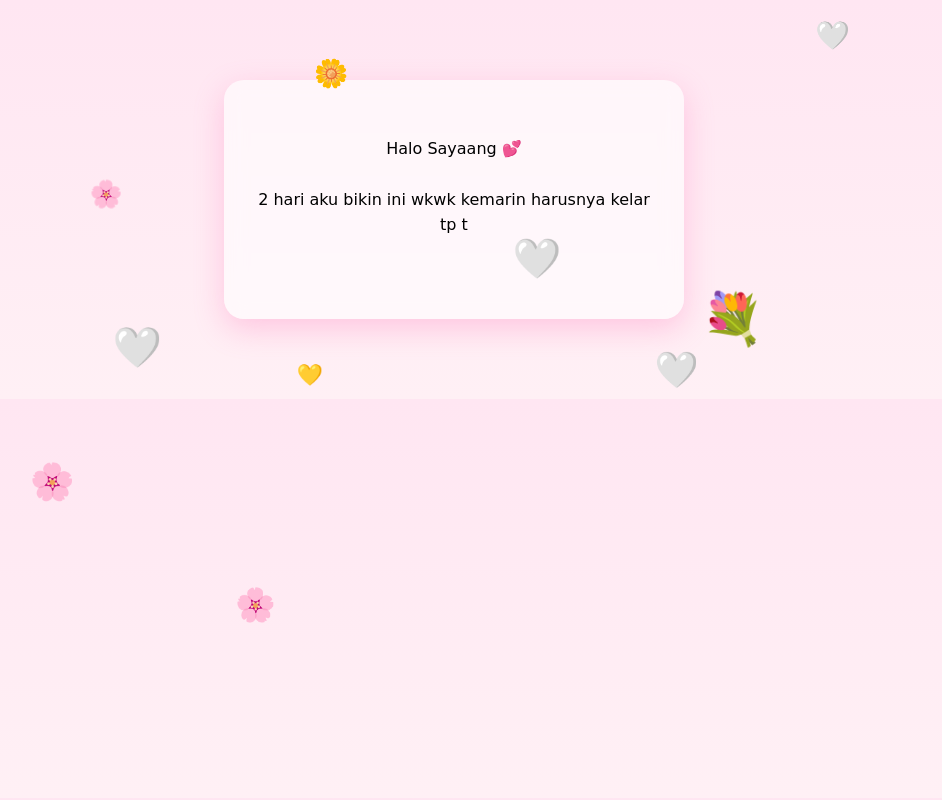
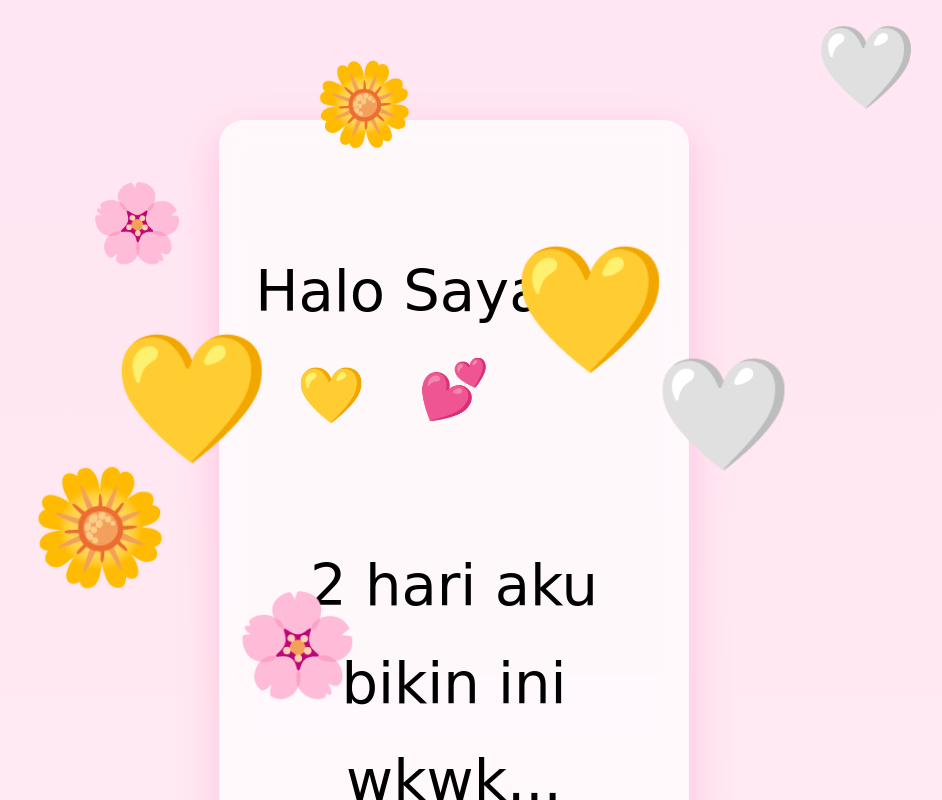
Before and after one commit to pinkpawplans/justforrifkymylovehaha, a plain HTML site: page index.html in a window 1280 px wide. Both pictures are taken after a click on the button "IYAAA 💖". Shown: the top 800 px of the page, without its empty margins (186-1128 px from the left). Drawn offline with Linux system fonts and the light colour scheme.

Commit message:
Update index.html

```diff
--- a/index.html
+++ b/index.html
@@ -2,6 +2,8 @@
 <html>
 <head>
 <meta charset="UTF-8">
+<meta name="viewport" content="width=device-width, initial-scale=1.0">
+
 <title>Valentine 💕</title>
 
 <style>
@@ -15,45 +17,60 @@ body{
 
 /* Question */
 h1{
-  margin-top:120px;
+  margin-top:25vh;
   color:#ff4da6;
+  font-size:6vw;
+  padding:0 20px;
 }
 
 /* Buttons */
 button{
-  padding:12px 25px;
-  font-size:18px;
+  padding:14px 28px;
+  font-size:5vw;
   border:none;
-  border-radius:30px;
+  border-radius:40px;
   cursor:pointer;
-  transition:0.3s;
+  margin:10px;
 }
 
-#yes{background:#ff66b2;color:white;}
-#no{background:white;color:#ff66b2;position:absolute;}
+#yes{
+  background:#ff66b2;
+  color:white;
+}
+
+#no{
+  background:white;
+  color:#ff66b2;
+  position:absolute;
+}
 
 /* Glass Card */
 #card{
   display:none;
   position:relative;
-  width:400px;
-  margin:80px auto;
-  padding:30px;
-  border-radius:20px;
-  background:rgba(255,255,255,0.6);
-  backdrop-filter:blur(10px);
-  box-shadow:0 10px 30px rgba(255,105,180,0.3);
-  font-size:16px;
-  line-height:1.6;
+  width:85%;
+  max-width:420px;
+  margin:15vh auto;
+  padding:25px;
+  border-radius:25px;
+  background:rgba(255,255,255,0.7);
+  backdrop-filter:blur(12px);
+  box-shadow:0 15px 40px rgba(255,105,180,0.3);
+  font-size:4.5vw;
+  line-height:1.7;
   white-space:pre-line;
+  animation:fadeIn 1s ease forwards;
 }
 
-/* Bouquet */
+@keyframes fadeIn{
+  from{opacity:0; transform:translateY(20px);}
+  to{opacity:1; transform:translateY(0);}
+}
+
+/* Bouquet (tetap di dalam card biar gak keluar layar) */
 #bouquet{
-  position:absolute;
-  right:-80px;
-  bottom:-40px;
-  font-size:50px;
+  margin-top:15px;
+  font-size:15vw;
 }
 
 /* Falling animation */
@@ -77,18 +94,23 @@ button{
 
 <div id="card">
   <div id="letter"></div>
-  <div id="bouquet">💐</div>
+  <div id="bouquet">💐🌼🤍🌿</div>
 </div>
 
 <script>
 let no=document.getElementById("no");
 let yes=document.getElementById("yes");
 
-no.onmouseover=function(){
-  no.style.left=Math.random()*90+"vw";
-  no.style.top=Math.random()*90+"vh";
-};
+/* NO button still runs (works on touch too) */
+no.addEventListener("touchstart", moveNo);
+no.addEventListener("mouseover", moveNo);
 
+function moveNo(){
+  no.style.left=Math.random()*80+"vw";
+  no.style.top=Math.random()*80+"vh";
+}
+
+/* YES click */
 yes.onclick=function(){
   document.getElementById("q").style.display="none";
   yes.style.display="none";
@@ -100,7 +122,7 @@ yes.onclick=function(){
 
 /* Typing */
 function type(){
-  let text="Halo Sayaang 💕\n\n 2 hari aku bikin ini wkwk kemarin harusnya kelar tp terus badanku rasanya gaenak bgt hueee. \n Udah aku pikirin dari lama, pengen pake css sm javascript tapi aku pelajarin masih ga nyambung huhu. \n Aku cuma bisa kasih iniii hueee, cuma HTML, semoga sukaa yaaa, karna bener-bener aku pikirinnn wkwk \n\n makasiii yaaa sayaaang udah selalu bikin aku heppiiii semoga aku juga gitu ke kamu \n i love you sayaaaang, every day \n\n Happy Valentine’s Day Rifky🌷 dari Maisye Cantik mwah";
+  let text="Halo Sayaang 💕\n\n2 hari aku bikin ini wkwk...\n\nI love you sayaaaang, every day 💗\n\nHappy Valentine’s Day Rifky🌷\ndari Maisye Cantik mwah";
   let i=0;
   let letter=document.getElementById("letter");
   function typing(){
@@ -113,14 +135,14 @@ function type(){
   typing();
 }
 
-/* Rain of hearts + flowers + leaves */
+/* Rain */
 function createItem(){
   let item=document.createElement("div");
-  let elements=["💗","💛","🤍","🌼","🌸","💐","🌻"];
+  let elements=["💗","💛","🤍","🌼","🌸","🌿"];
   item.innerHTML=elements[Math.floor(Math.random()*elements.length)];
   item.classList.add("fall");
   item.style.left=Math.random()*100+"vw";
-  item.style.fontSize=Math.random()*20+20+"px";
+  item.style.fontSize=Math.random()*6+4+"vw";
   item.style.animationDuration=Math.random()*3+3+"s";
   document.body.appendChild(item);
   setTimeout(()=>item.remove(),6000);
```
